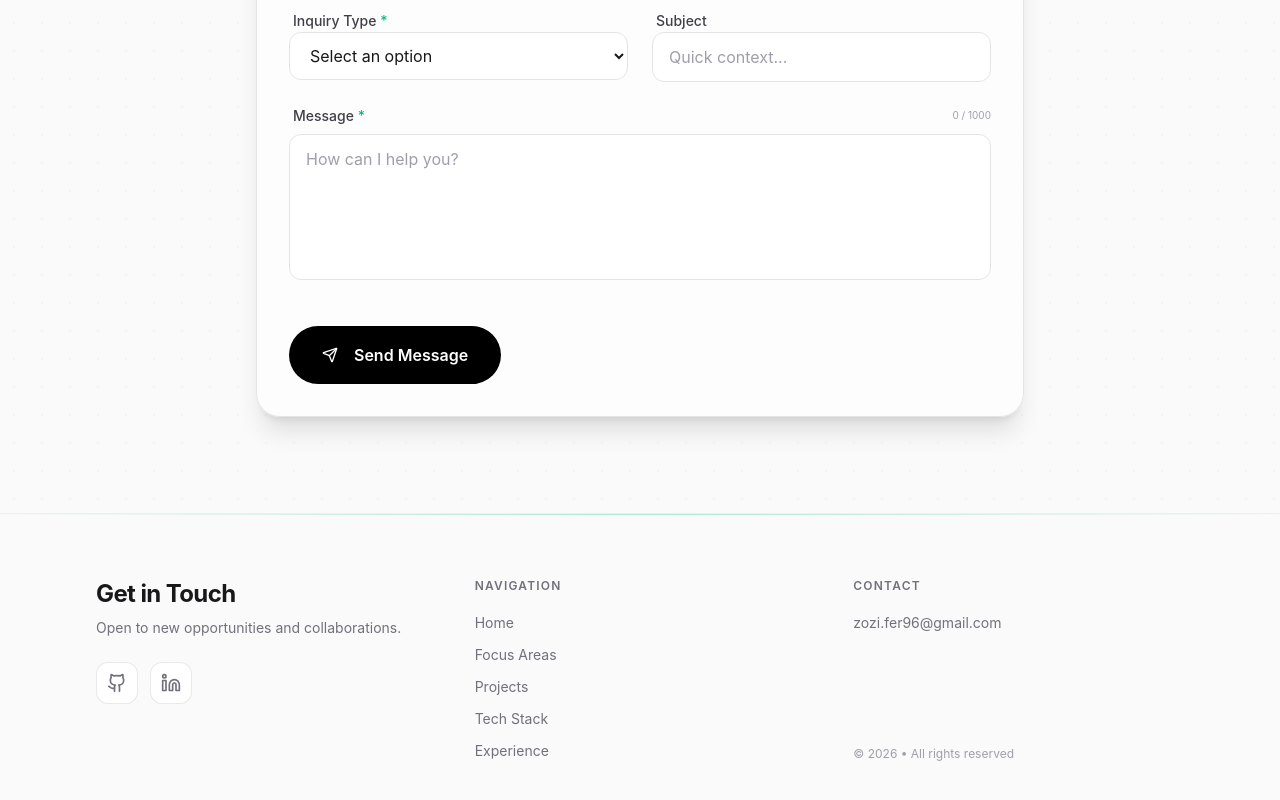
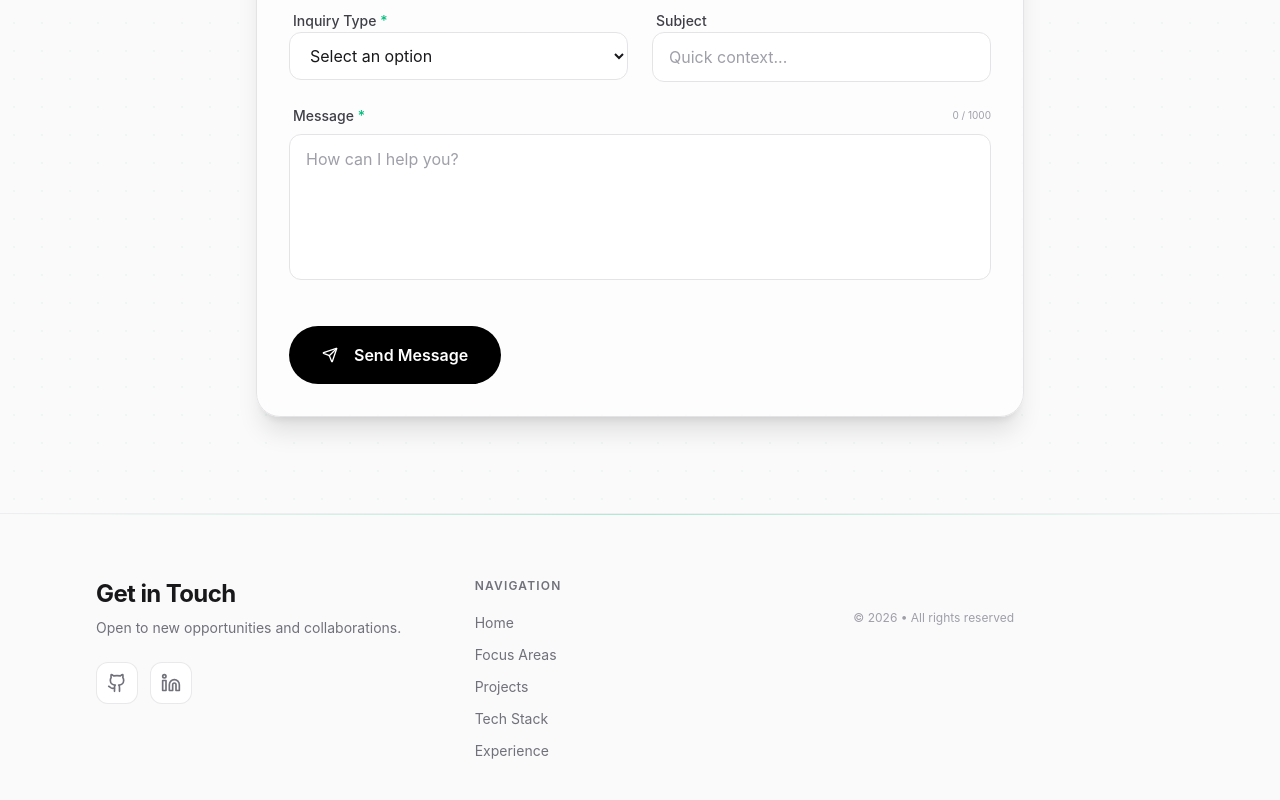
Before and after one commit to Zozi96/Portfolio, a React (Vite) app: page / in a window 1280 px wide. Shown: the part 5311-6111 px from the top of the page. Built offline with nearby package versions, Linux system fonts and the light colour scheme; no server answers.

Commit message:
refactor: remove contact email section from footer
Ultraworked with [Sisyphus](https://github.com/code-yeongyu/oh-my-opencode)

Co-authored-by: Sisyphus <clio-agent@sisyphuslabs.ai>

```diff
--- a/src/components/layout/Footer.tsx
+++ b/src/components/layout/Footer.tsx
@@ -1,19 +1,9 @@
-import { useState } from "react";
 import { Github, Linkedin, ArrowUpRight } from "lucide-react";
 import { useLanguage } from "../../context/LanguageContext";
 
 export function Footer() {
   const { t } = useLanguage();
   const currentYear = new Date().getFullYear();
-  const [copied, setCopied] = useState(false);
-
-  const handleCopyEmail = (e: React.MouseEvent) => {
-    e.preventDefault();
-    const email = t("footer.email");
-    navigator.clipboard.writeText(email);
-    setCopied(true);
-    setTimeout(() => setCopied(false), 2000);
-  };
 
   const navLinks = [
     { key: "home", href: "#home" },
@@ -82,17 +72,6 @@ export function Footer() {
 
           {/* Info */}
           <div className="flex flex-col justify-between">
-            <div>
-              <h4 className="text-xs font-semibold uppercase tracking-widest text-zinc-500 dark:text-zinc-400 mb-4">
-                Contact
-              </h4>
-              <button
-                onClick={handleCopyEmail}
-                className="text-sm text-zinc-500 dark:text-zinc-400 hover:text-emerald-600 dark:hover:text-emerald-400 transition-colors cursor-pointer"
-              >
-                {t("footer.email")} {copied && "✓"}
-              </button>
-            </div>
             <div className="mt-8 text-xs text-zinc-400 dark:text-zinc-600">
               <p>
                 © {currentYear} • {t("footer.rights")}
```
